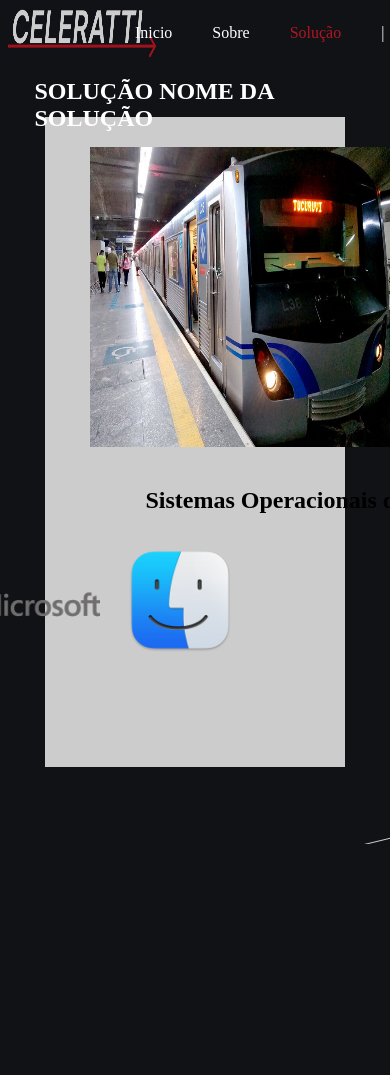
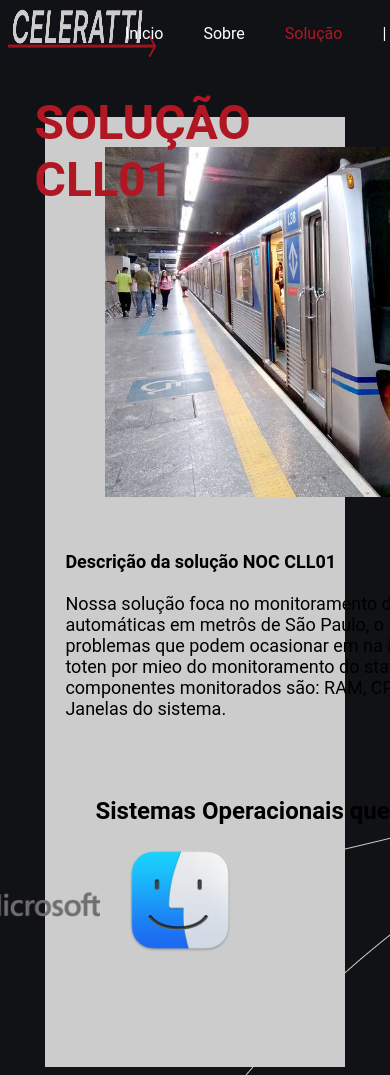
Before and after one commit to Celeratti/site, a plain HTML site: page PaginaSolucao/solucao.html in a window 390 px wide. Shown: the top 1075 px of the page. Before the commit the page ends 844 px from the top, so only its background shows below. Drawn offline with Linux system fonts and the light colour scheme.

Commit message:
Página da Solução Finalizada

```diff
--- a/PaginaSolucao/solucao.css
+++ b/PaginaSolucao/solucao.css
@@ -1,7 +1,7 @@
 body {
     background-color: #101216;
     background-image: url(/PaginaSolucao/assets/imgs/Line\ 5.png),url(assets/imgs/Line\ 6.png) ;
-
+    font-family: 'Roboto', sans-serif;
 }
 
 #topo {
@@ -29,6 +29,12 @@ body {
 
 #menu #solucao{
     color: #B11623;
+}
+
+
+#menu a{
+    text-decoration: none;
+    color: white;
 }
 
 .main {
@@ -171,7 +177,7 @@ body {
         color: white;
         display: flex;
         width: 50%;
-       right: 100px;
+       right: 110px;
     }
 
     #logo img {
@@ -191,7 +197,7 @@ body {
     .nomedasolucao {
         /* border: 1px solid orangered; */
         background-color: rgba(255, 255, 255, 0);
-        color: white;
+        color: #B11623;
         position: absolute;
         display: flex;
         float: left;
@@ -203,14 +209,14 @@ body {
 
     .nomedasolucao h1 {
         background-color: rgba(255, 255, 255, 0);
-        font-size: x-large;
+        font-size: xxx-large;
     }
 
     .conteudo {
         background-color: #cccccc;
         /* border: 1px solid rgb(55, 57, 168); */
         width: 80%;
-        height: 650px;
+        height: 950px;
         margin-top: 55px;
     }
 
@@ -233,10 +239,10 @@ body {
     #foto2 img{
         /* border: 1px solid red; */
         display: block;
-        width: 300px;
-        height: 300px;
+        width: 500px;
+        height: 350px;
         margin-top: 30px;
-        margin-left: 45px;
+        margin-left: 60px;
     }
 
     .descricao{
@@ -245,19 +251,20 @@ body {
         position: absolute;
         display: flex;
         justify-content: center;
-        width: 230px;
+        width: 600px;
         height: 270px;
-        margin-left: 360px;
-        top: 150px;
+        margin-left: 20px;
+        top: 500px;
+        font-size: large;
     }
 
     #so{
         /* border: 1px solid blue; */
         background: transparent;
         height: 250px;
-        width: 450px;
-        margin-left: 100px;
-        margin-top: 40px;
+        width: 480px;
+        margin-left: 50px;
+        margin-top: 300px;
     }
 
     #so h2{
@@ -272,7 +279,7 @@ body {
         width: 170px;
         height: 170px;
         right: 480px;
-        top: 500px;
+        top: 800px;
     }
 
     .imagem2 img{
@@ -282,7 +289,7 @@ body {
         background: transparent;
         width: 120px;
         height: 120px;
-        top: 520px;
+        top: 820px;
         right: 150px;
     }
 
@@ -293,7 +300,7 @@ body {
         background: transparent;
         width: 170px;
         height: 170px;
-        top: 500px;
+        top: 800px;
         right: 290px;
     }
 }
--- a/PaginaSolucao/solucao.html
+++ b/PaginaSolucao/solucao.html
@@ -19,12 +19,12 @@
         </div>
 
         <div id="menu">
-            <ul> Inicio</ul>
-            <ul> Sobre</ul>
+            <ul><a href="../index.html">Inicio</a></ul>
+            <ul><a href="../index.html/#sobre">Sobre</a></ul>
             <ul id="solucao"> Solução</ul>
             <ul>|</ul>
-            <ul>Cadastro</ul>
-            <ul>Login</ul>
+            <ul><a href="../Cadastro/Cadastro.html">Cadastro</a></ul>
+            <ul><a href="../Login/login.html">Login</a></ul>
         </div>
     </div>
 
@@ -32,7 +32,7 @@
     <div class="main">
 
         <div class="nomedasolucao">
-            <h1>SOLUÇÃO NOME DA SOLUÇÃO</h1>
+            <h1>SOLUÇÃO CLL01</h1>
         </div>
 
 
@@ -47,8 +47,10 @@
             </div>
 
             <div class="descricao">
-                <p>Descrição da solução NOC<br><br>
-                Lorem ipsum, dolor sit amet consectetur adipisicing elit. Quisquam qui sed dolores molestias delectus consectetur eum nemo reiciendis iste omnis, fugit id recusandae ab illo alias doloribus enim magni in! Lorem ipsum dolor sit amet consectetur adipisicing elit.</p>
+                <p><strong> Descrição da solução NOC CLL01</strong><br><br>
+                Nossa solução foca no monitoramento de máquinas de recarga automáticas em metrôs de São Paulo, o nosso objetivo seria antecipar
+                problemas que podem ocasionar em na indisponíbilidade da máquina toten por mieo do monitoramento do status da CPU dela,
+                o os componentes monitorados são: RAM, CPU, Processador, Memória, Disco, e Janelas do sistema.</p>
             </div>
 
 
```
